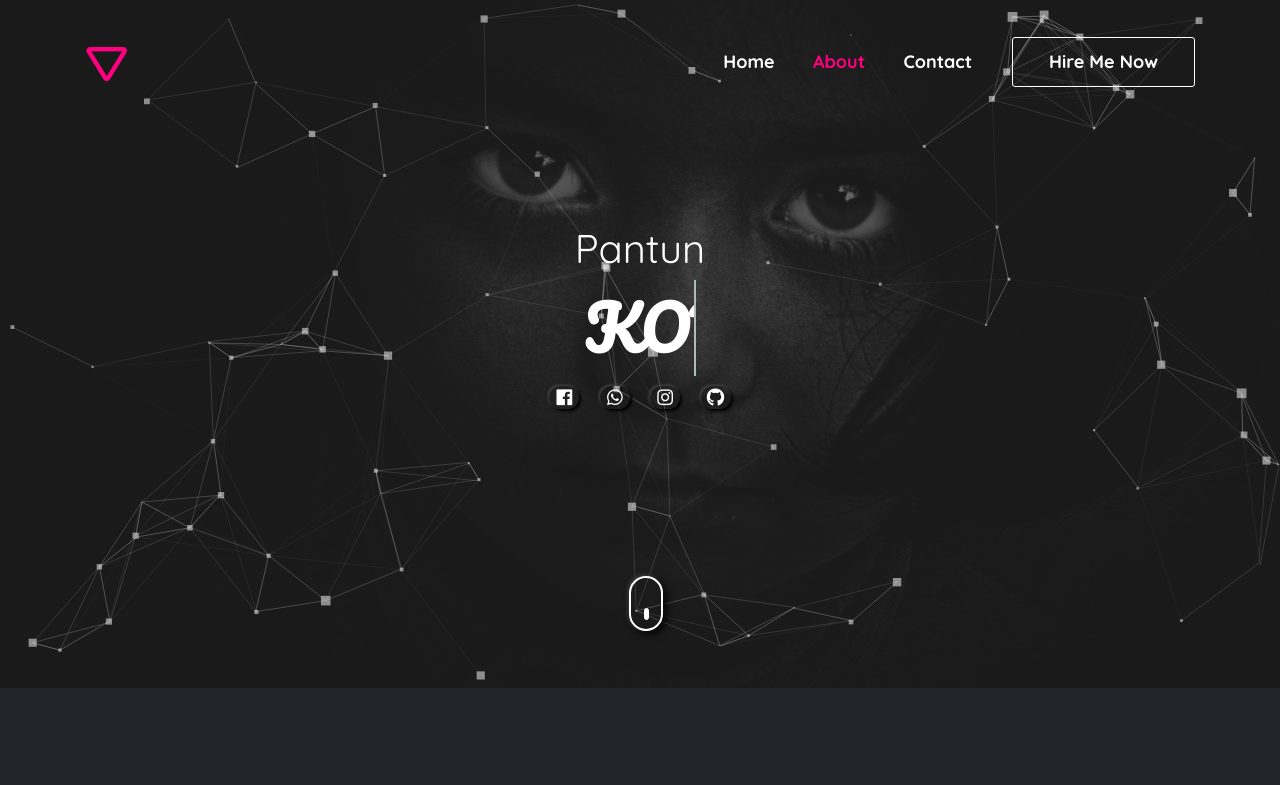
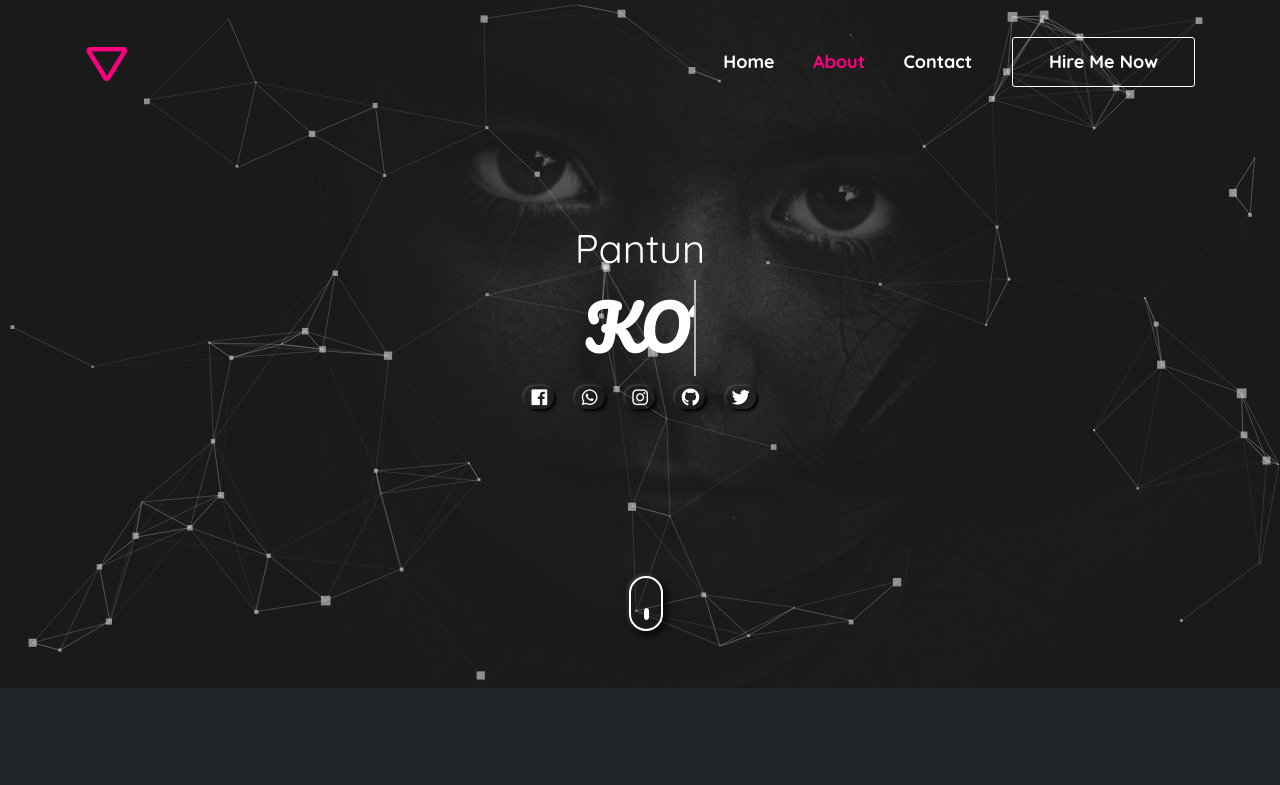
Before and after one commit to mikoardana/mikoardana.github.io, a plain HTML site: page index.html in a window 1280 px wide. Shown: the top 785 px of the page. Drawn offline with nearby package versions, Linux system fonts and the light colour scheme.

Commit message:
index.html

```diff
--- a/index.html
+++ b/index.html
@@ -105,6 +105,7 @@
 
                                  <a href="https://instagram.com/mikoardana" target="_blank"><i class="fab fa-instagram"></i></a>
                                  <a href="https://github.com/mikoardana" target="_blank"><i class="fab fa-github"></i></a>
+                                 <a href="https://twitter.com/mikoardana23" target="_blank"><i class="fab fa-twitter"></i></a>
                                                               </div>
                          </div>
                          <a href="#about">
```
